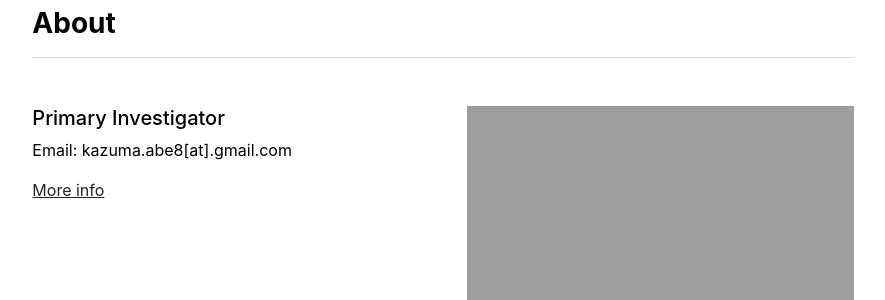
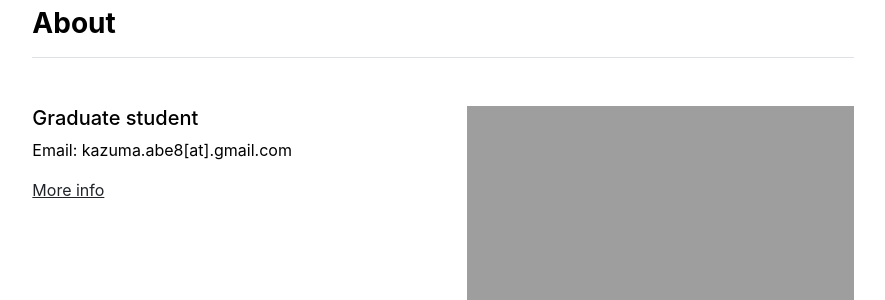
Before and after one commit to qriovider/archive, a Jekyll site: the page built from about.md, in a window 1280 px wide. Shown: the part 166-466 px from the top of the page, without its empty margins (197-1082 px from the left). Built offline with Jekyll 4.4.1, drawn with Linux system fonts in a browser that asks for light colours.

Commit message:
Update settings.yml

```diff
--- a/_data/settings.yml
+++ b/_data/settings.yml
@@ -6,7 +6,7 @@ menu:
 - {name: 'Contact', url: '/contact'}
 
 about:
-- {name: 'Primary Investigator', title: 'Graduate student', department: 'Policy & Planning Sciences', institution: 'University of Tsukuba', institution_address: '1-1-1, Tennoudai, Japan', email: 'kazuma.abe8[at].gmail.com', image: 'assets/img/picture3.jpg', url: 'primary-investigator'}
+- {name: 'Graduate student', title: 'Graduate student', department: 'Policy & Planning Sciences', institution: 'University of Tsukuba', institution_address: '1-1-1, Tennoudai, Japan', email: 'kazuma.abe8[at].gmail.com', image: 'assets/img/picture3.jpg', url: 'primary-investigator'}
 
 hobbies:
 - {name: 'Soccer', url: 'soccer'}
```
